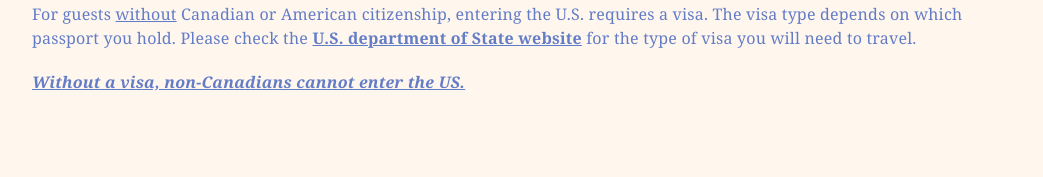
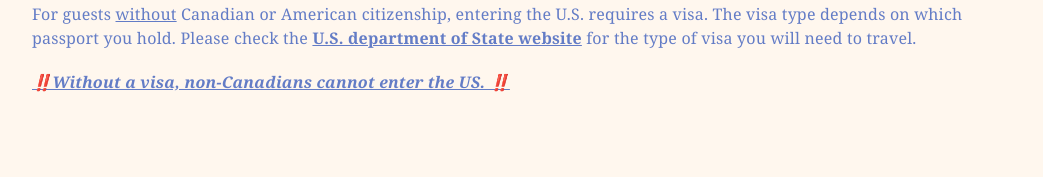
Before and after one commit to codingcapy/capyshroom, a React (Vite) app in the folder frontend/: page /home in a window 1280 px wide. Shown: the part 3652-3829 px from the top of the page, without its empty margins (108-1151 px from the left). Built offline with nearby package versions, Linux system fonts and the light colour scheme.

Commit message:
lil updoot

```diff
--- a/frontend/src/pages/WebsitePage.tsx
+++ b/frontend/src/pages/WebsitePage.tsx
@@ -488,8 +488,8 @@ export default function WebsitePage() {
                         </AnimatedText>
                         <AnimatedText id="nav">
                             <div className="font-bold italic underline pb-10">
-                                Without a visa, non-Canadians cannot enter the
-                                US.{" "}
+                                ‼️Without a visa, non-Canadians cannot enter the
+                                US. ‼️{" "}
                             </div>
                         </AnimatedText>
                         <AnimatedText id="nav">
```
